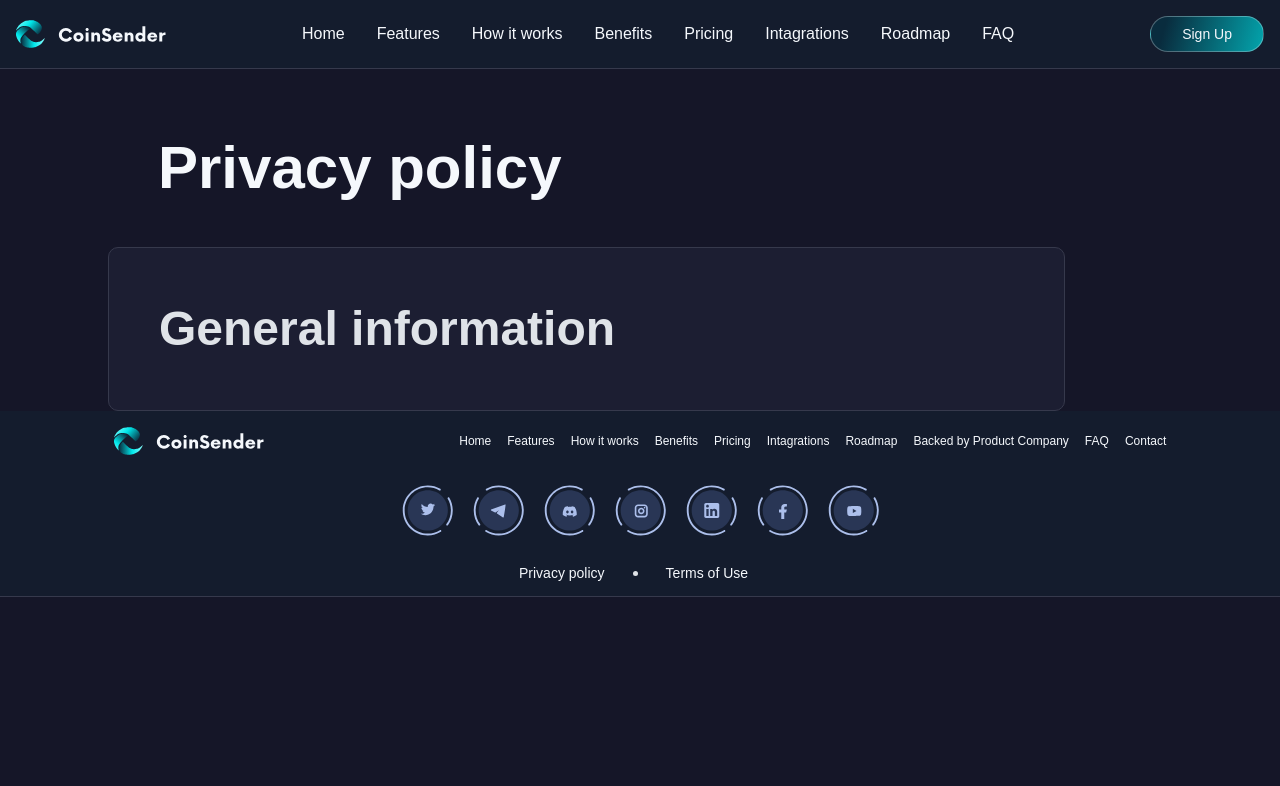
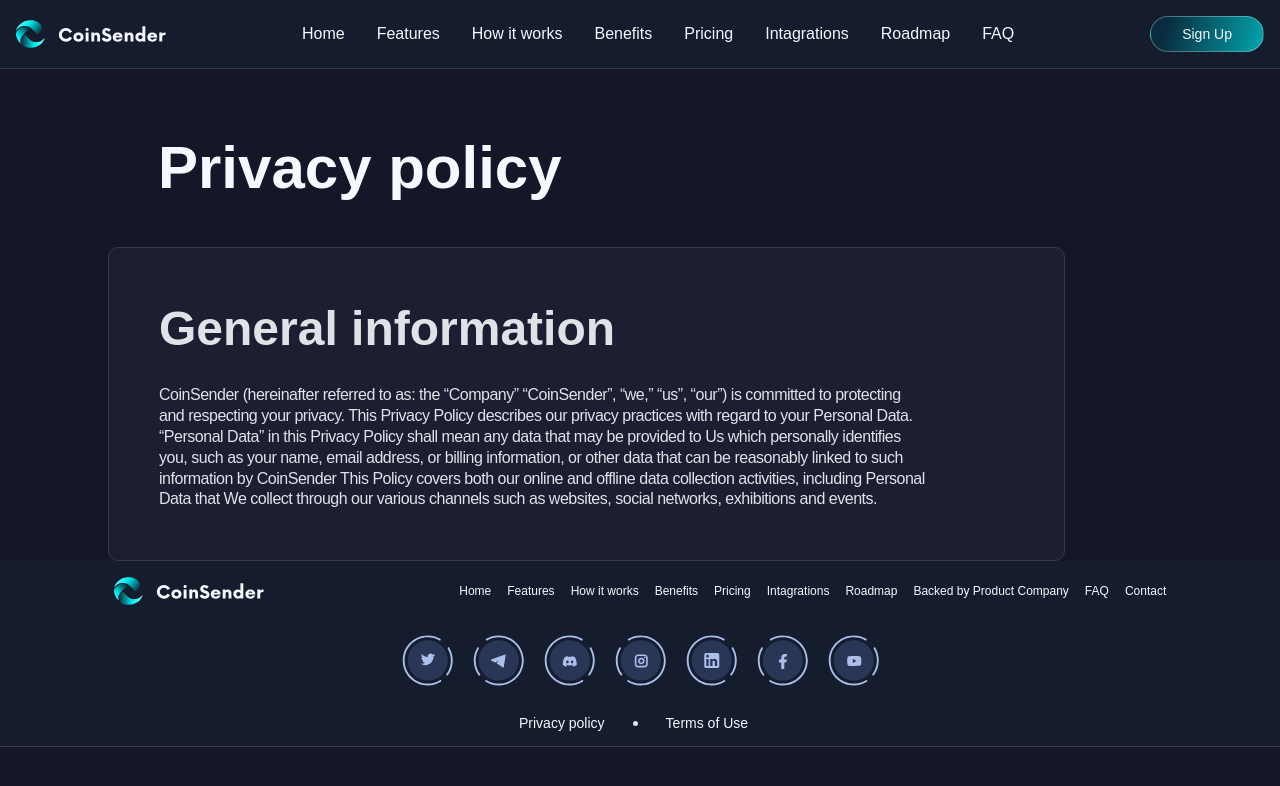
Before and after one commit to Marko193/CoinSender-Landing, a Next.js app: page /privacy_policy in a window 1280 px wide. Shown: the top 786 px of the page. Built offline with nearby package versions, Linux system fonts and the light colour scheme.

Commit message:
feat: add adaptiviy for privacy police page block

```diff
--- a/src/pages/privacy_policy/index.jsx
+++ b/src/pages/privacy_policy/index.jsx
@@ -11,9 +11,20 @@
                     Privacy policy
                 </div>
                 <div className={styles.blocks_info_wrapper}>
+
                     <div className={styles.blocks_info_content}>
                         <div className={styles.block_title}>
                             <p>General information</p>
+                        </div>
+                        <div className={styles.text_block}>
+                            CoinSender (hereinafter referred to as: the “Company” “CoinSender”, “we,” “us”, “our”) is
+                            committed to protecting and respecting your privacy. This Privacy Policy describes our
+                            privacy practices with regard to your Personal Data. “Personal Data” in this Privacy Policy
+                            shall mean any data that may be provided to Us which personally identifies you, such as your
+                            name, email address, or billing information, or other data that can be reasonably linked to
+                            such information by CoinSender This Policy covers both our online and offline data
+                            collection activities, including Personal Data that We collect through our various channels
+                            such as websites, social networks, exhibitions and events.
                         </div>
                     </div>
                 </div>
--- a/src/pages/privacy_policy/privacy_policy.module.scss
+++ b/src/pages/privacy_policy/privacy_policy.module.scss
@@ -1,33 +1,80 @@
 @import "./src/styles/breakpoints.scss";
 
 .main_wrapper {
-  margin: 60px 215px 0 108px;
+  //margin: 60px 215px 0 108px;
+
+  //add margin for small sizes
 }
 
 .main_title {
-  height: 78px;
-  margin: 0 0 40px 50px;
+  margin: 60px 0 0 158px;
   font-weight: 700;
   font-size: 60px;
   line-height: 130%;
   color: #F5F8FC;
+
+  @media screen and (min-width: $screen-desktop-min) and (max-width: $screen-desktop-max) {
+    margin-left: 60px;
+  }
+
+  @media screen and (max-width: $screen-laptop-max) {
+    margin: 33px 16px 0 16px;
+    font-size: 32px;
+  }
 }
 
 .blocks_info_wrapper {
+  margin: 40px 215px 0 108px;
+  background-color: rgba(34, 36, 57, 0.6);
+  border: 1px solid #36394C;
+  border-radius: 10px;
 
+  @media screen and (max-width: $screen-laptop-max) {
+    margin: 30px 15px 0 15px;
+    padding: 30px 20px 30px 20px;
+  }
+
+  @media screen and (min-width: $screen-desktop-min) and (max-width: $screen-desktop-max) {
+    margin: 30px 60px 30px 60px;
+    padding: 30px;
+  }
+
+  @media screen and (min-width: $screen-tv-min) {
+    padding: 50px 158px 50px 50px;
+  }
 }
 
 .blocks_info_content {
-  padding: 50px 0 50px 50px;
-  background: rgba(34, 36, 57, 0.6);
-  border: 1px solid #36394C;
-  border-radius: 10px;
   color: rgba(245, 248, 252, 0.9);
+
+  @media screen and (min-width: $screen-desktop-max) and (max-width: 1600px){
+    width: 767px;
+  }
+
+  @media screen and (min-width: 1921px) {
+    width: 80%
+  }
 }
 
 .block_title {
-  height: 62px;
   font-weight: 700;
   font-size: 48px;
   line-height: 130%;
+
+  @media screen and (max-width: $screen-laptop-max) {
+    font-weight: 700;
+    font-size: 20px;
+    line-height: 130%;
+    color: #F5F8FC;
+    height: auto;
+  }
 }
+
+.text_block {
+  margin-top: 25px;
+  font-weight: 400;
+  font-size: 16px;
+  line-height: 130%;
+  letter-spacing: -0.03em;
+
+}
```
